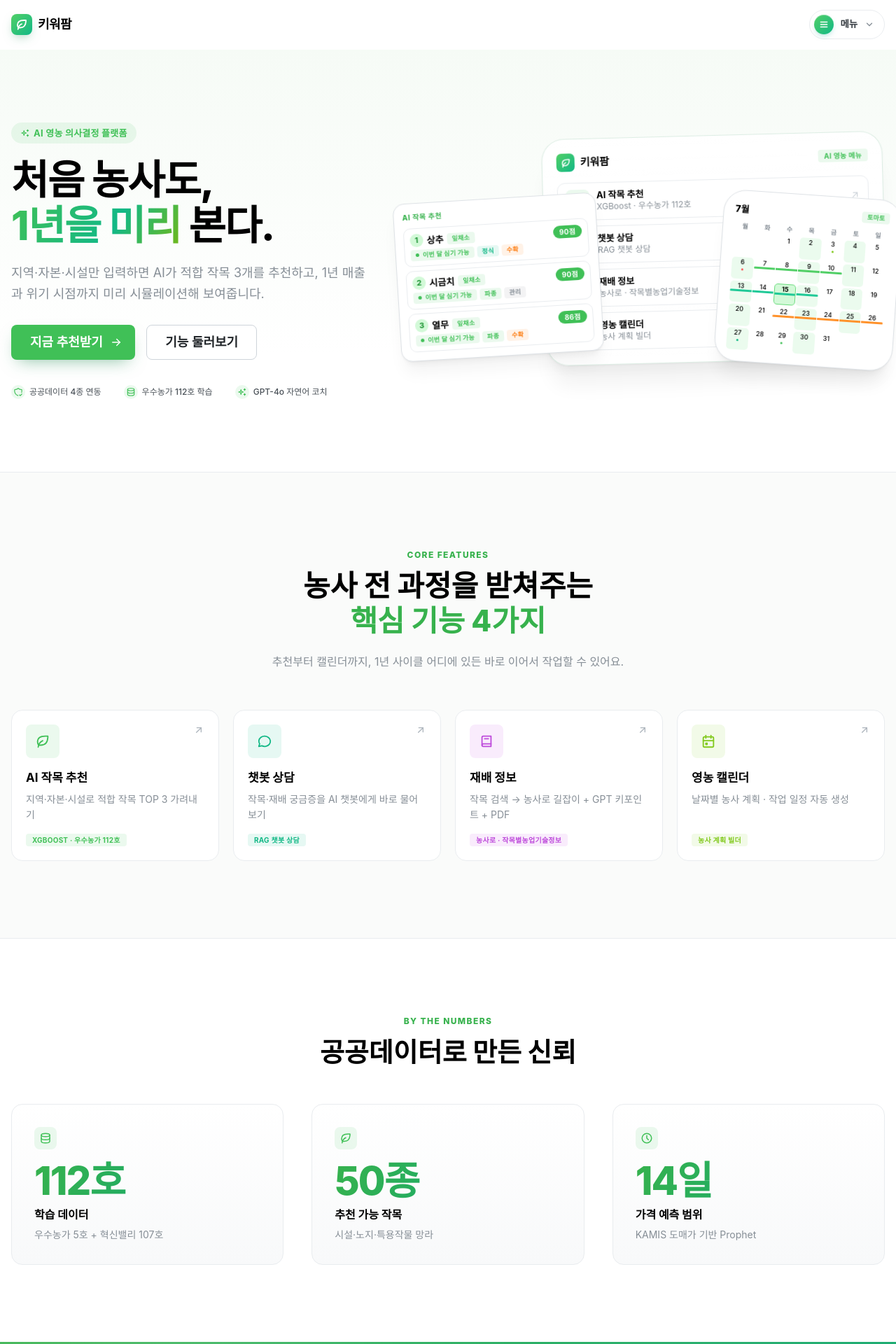
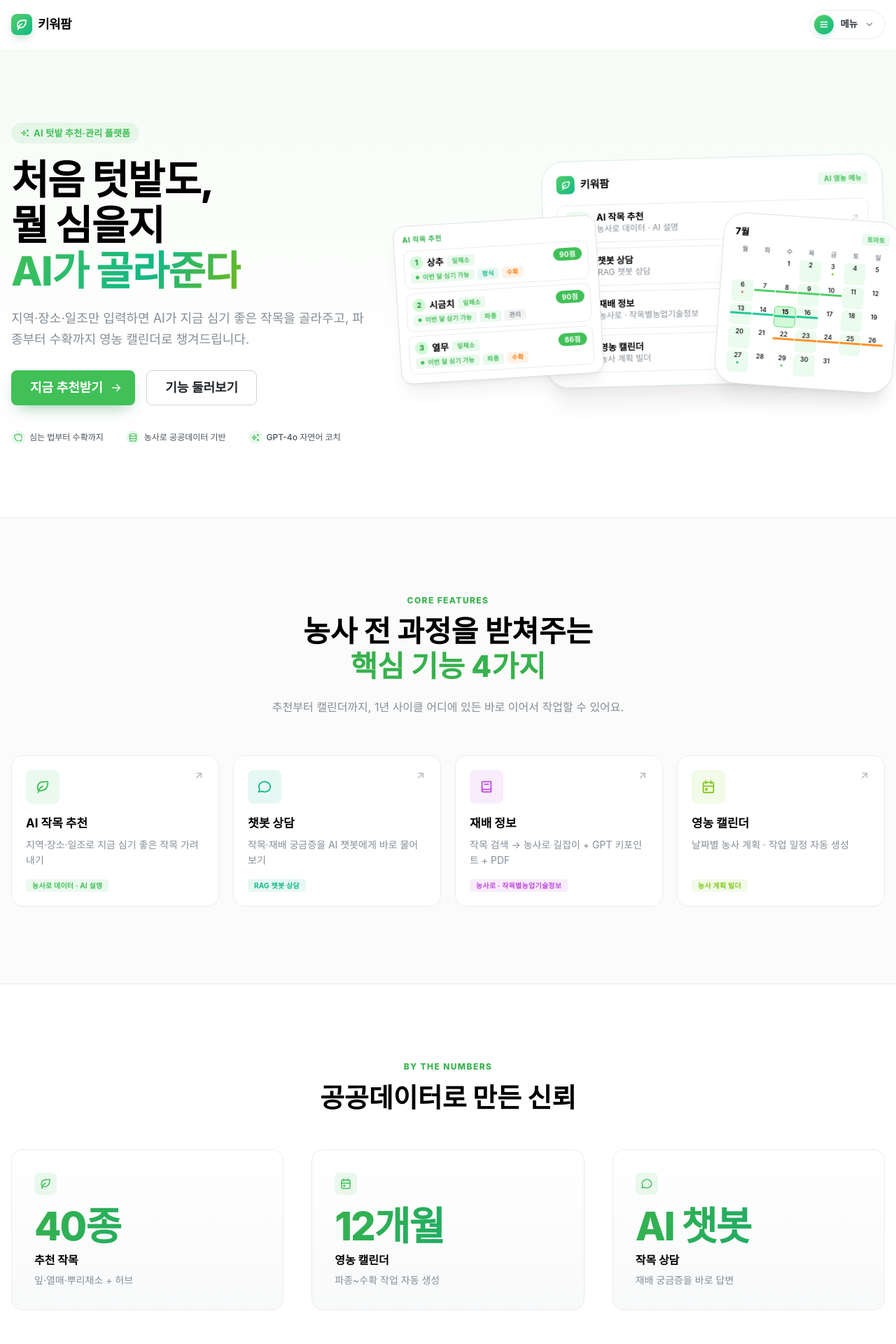
Before and after one commit to mspark9/kiwofarm_frontend, a Next.js app: page / in a window 1280 px wide. Shown: the top 1920 px of the page at 70% size. Built offline with nearby package versions, Linux system fonts and the light colour scheme; a web font is replaced by a local one.

Commit message:
modified home text

```diff
--- a/src/app/page.tsx
+++ b/src/app/page.tsx
@@ -21,7 +21,6 @@ import {
   IconArrowUpRight,
   IconBook2,
   IconCalendarEvent,
-  IconClock,
   IconDatabase,
   IconLeaf,
   IconMessageCircle,
@@ -56,7 +55,7 @@ function Hero() {
                 leftSection={<IconSparkles size={14} />}
                 styles={{ root: { paddingLeft: 12, paddingRight: 12, height: 30 } }}
               >
-                AI 영농 의사결정 플랫폼
+                AI 텃밭 추천·관리 플랫폼
               </Badge>
 
               <Title
@@ -66,7 +65,9 @@ function Hero() {
                 lh={1.12}
                 style={{ letterSpacing: -1.6 }}
               >
-                처음 농사도,
+                처음 텃밭도,
+                <br />
+                뭘 심을지
                 <br />
                 <Text
                   span
@@ -79,14 +80,13 @@ function Hero() {
                     backgroundClip: 'text',
                   }}
                 >
-                  1년을 미리
-                </Text>{' '}
-                본다.
+                  AI가 골라준다
+                </Text>
               </Title>
 
               <Text size="lg" c="dimmed" maw={520} lh={1.65}>
-                지역·자본·시설만 입력하면 AI가 적합 작목 3개를 추천하고, 1년 매출과 위기 시점까지
-                미리 시뮬레이션해 보여줍니다.
+                지역·장소·일조만 입력하면 AI가 지금 심기 좋은 작목을 골라주고, 파종부터 수확까지
+                영농 캘린더로 챙겨드립니다.
               </Text>
 
               <Group gap="md" mt="xs">
@@ -107,8 +107,8 @@ function Hero() {
               </Group>
 
               <Group gap="xl" mt="md" wrap="wrap">
-                <TrustItem icon={<IconShieldCheck size={14} />} text="공공데이터 4종 연동" />
-                <TrustItem icon={<IconDatabase size={14} />} text="우수농가 112호 학습" />
+                <TrustItem icon={<IconShieldCheck size={14} />} text="심는 법부터 수확까지" />
+                <TrustItem icon={<IconDatabase size={14} />} text="농사로 공공데이터 기반" />
                 <TrustItem icon={<IconSparkles size={14} />} text="GPT-4o 자연어 코치" />
               </Group>
             </Stack>
@@ -482,8 +482,8 @@ const FEATURES: {
   {
     icon: <IconLeaf size={22} />,
     title: 'AI 작목 추천',
-    desc: '지역·자본·시설로 적합 작목 TOP 3 가려내기',
-    tag: 'XGBoost · 우수농가 112호',
+    desc: '지역·장소·일조로 지금 심기 좋은 작목 가려내기',
+    tag: '농사로 데이터 · AI 설명',
     color: 'green',
     href: '/planting',
   },
@@ -656,26 +656,26 @@ function Stats() {
       <Grid gutter={{ base: 'xl', md: 40 }}>
         <GridCol span={{ base: 12, sm: 4 }}>
           <Stat
-            icon={<IconDatabase size={18} />}
-            number="112호"
-            label="학습 데이터"
-            sub="우수농가 5호 + 혁신밸리 107호"
+            icon={<IconLeaf size={18} />}
+            number="40종"
+            label="추천 작목"
+            sub="잎·열매·뿌리채소 + 허브"
           />
         </GridCol>
         <GridCol span={{ base: 12, sm: 4 }}>
           <Stat
-            icon={<IconLeaf size={18} />}
-            number="50종"
-            label="추천 가능 작목"
-            sub="시설·노지·특용작물 망라"
+            icon={<IconCalendarEvent size={18} />}
+            number="12개월"
+            label="영농 캘린더"
+            sub="파종~수확 작업 자동 생성"
           />
         </GridCol>
         <GridCol span={{ base: 12, sm: 4 }}>
           <Stat
-            icon={<IconClock size={18} />}
-            number="14일"
-            label="가격 예측 범위"
-            sub="KAMIS 도매가 기반 Prophet"
+            icon={<IconMessageCircle size={18} />}
+            number="AI 챗봇"
+            label="작목 상담"
+            sub="재배 궁금증을 바로 답변"
           />
         </GridCol>
       </Grid>
@@ -762,7 +762,7 @@ function FinalCTA() {
             5분이면 충분합니다.
           </Title>
           <Text ta="center" size="lg" maw={520} lh={1.65} style={{ color: 'rgba(255,255,255,0.88)' }}>
-            조건 몇 가지만 알려주시면 AI가 작목 TOP 3와
+            조건 몇 가지만 알려주시면 AI가 심기 좋은 작목과
             <br />
             1년 영농 계획을 만들어 드립니다.
           </Text>
@@ -826,7 +826,7 @@ function Footer() {
               <Text fw={800}>키워팜</Text>
             </Group>
             <Text size="xs" c="dimmed">
-              © 2026 KiwoFarm · 공공데이터 활용 AI 영농 플랫폼
+              © 2026 KiwoFarm · 공공데이터 활용 AI 텃밭 플랫폼
             </Text>
           </Stack>
           <Group gap="lg">
```
